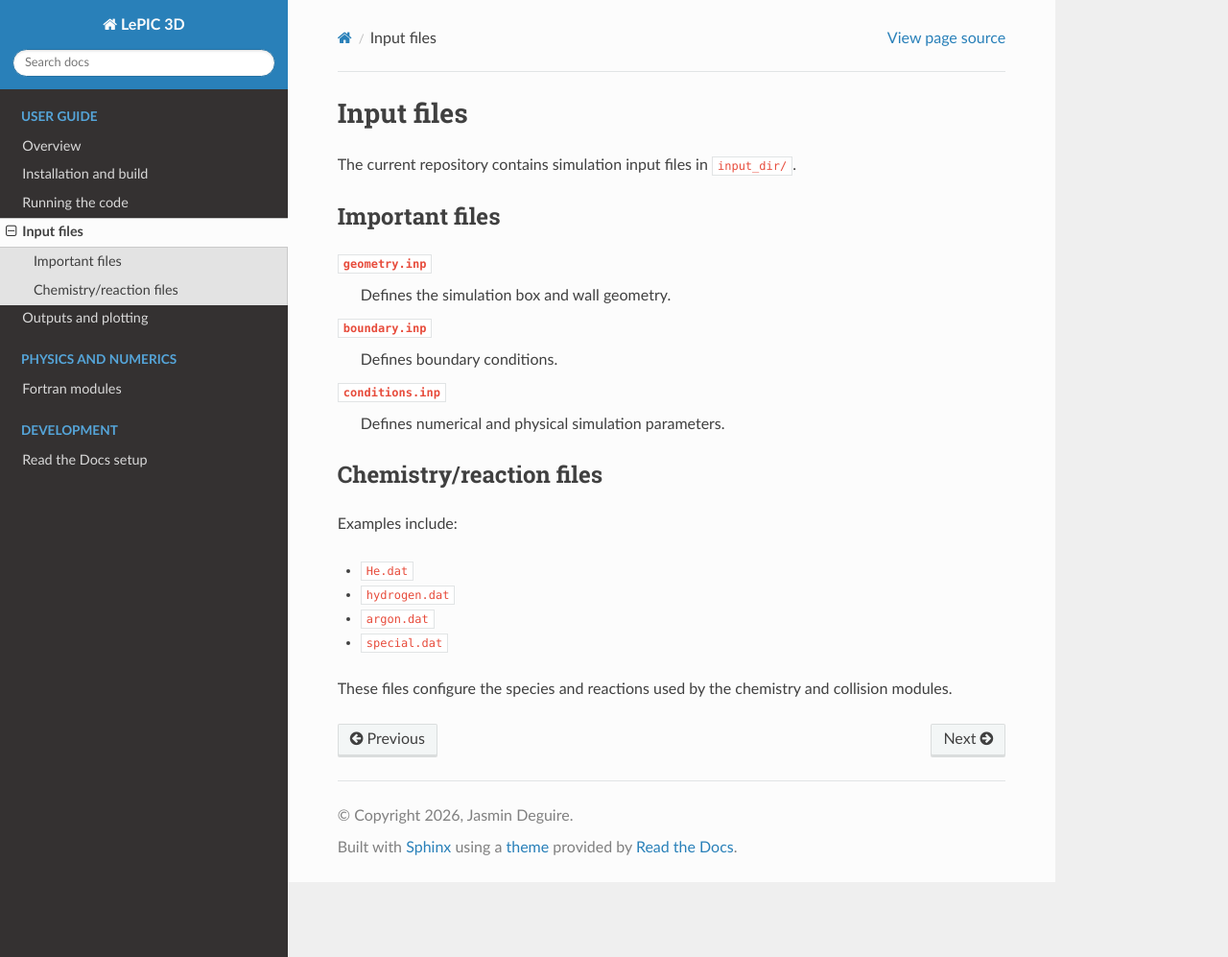
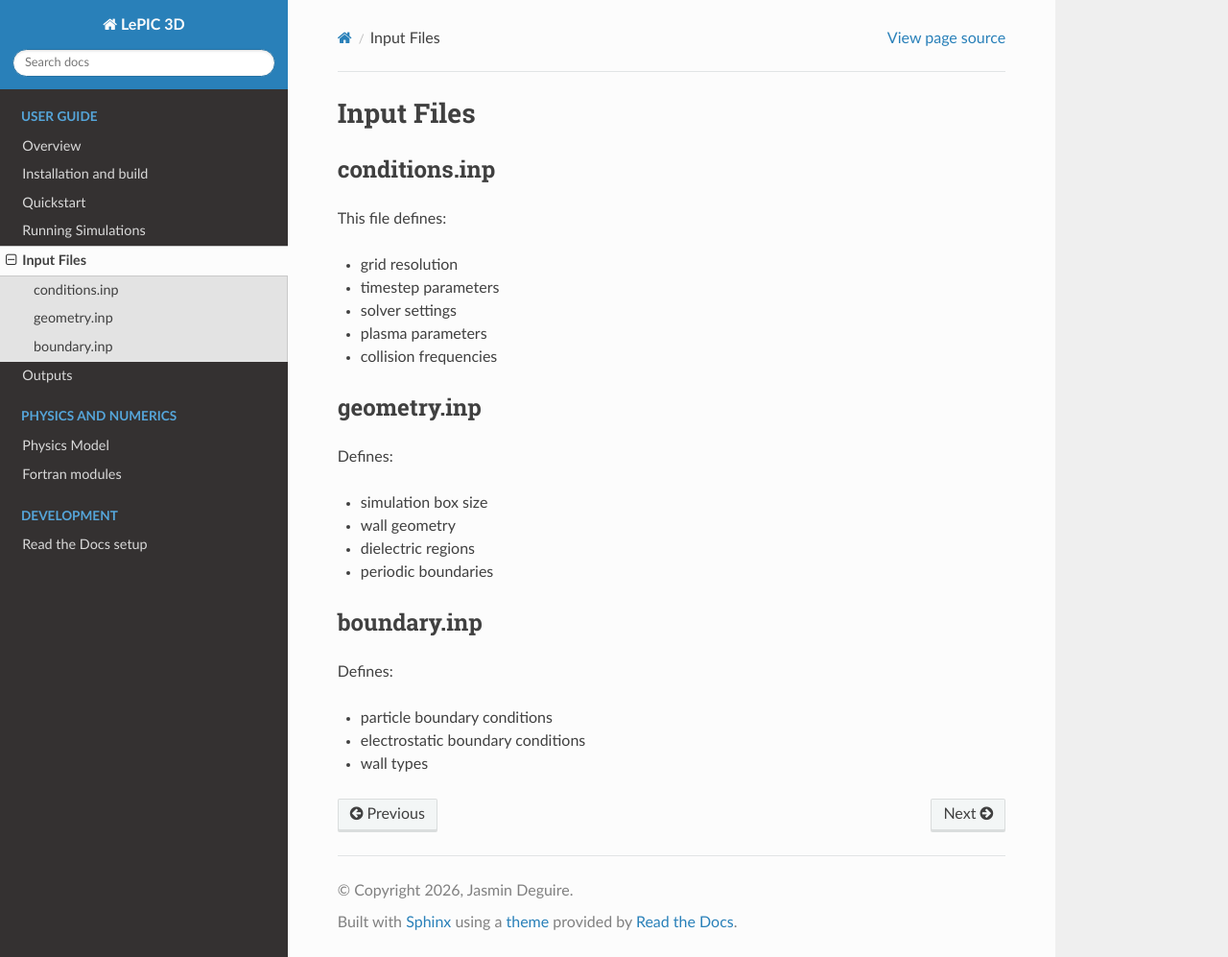
Before and after one commit to JDeguire-DPace/LePIC-I-_3D, a Sphinx documentation site: the page built from docs/inputs.rst, in a window 1280 px wide and 997 px high. Shown: the whole window at 96% size. Built offline with Sphinx 7.4.7 and the Read the Docs theme 3.1.0, drawn with Linux system fonts in a browser that asks for light colours.

```diff
--- a/docs/inputs.rst
+++ b/docs/inputs.rst
@@ -1,28 +1,32 @@
-Input files
+Input Files
 ===========
 
-The current repository contains simulation input files in ``input_dir/``.
+conditions.inp
+--------------
 
-Important files
----------------
+This file defines:
 
-``geometry.inp``
-   Defines the simulation box and wall geometry.
+* grid resolution
+* timestep parameters
+* solver settings
+* plasma parameters
+* collision frequencies
 
-``boundary.inp``
-   Defines boundary conditions.
+geometry.inp
+------------
 
-``conditions.inp``
-   Defines numerical and physical simulation parameters.
+Defines:
 
-Chemistry/reaction files
-------------------------
+* simulation box size
+* wall geometry
+* dielectric regions
+* periodic boundaries
 
-Examples include:
+boundary.inp
+------------
 
-* ``He.dat``
-* ``hydrogen.dat``
-* ``argon.dat``
-* ``special.dat``
+Defines:
 
-These files configure the species and reactions used by the chemistry and collision modules.
+* particle boundary conditions
+* electrostatic boundary conditions
+* wall types
--- a/docs/running.rst
+++ b/docs/running.rst
@@ -1,30 +1,32 @@
-Running the code
-================
+Running Simulations
+===================
 
-Minimal run
+Input Files
 -----------
 
-From the repository root, after building:
+Typical simulations require:
+
+* ``conditions.inp``
+* ``geometry.inp``
+* ``boundary.inp``
+* chemistry files
+* magnetic field maps (optional)
+
+MPI Execution
+-------------
+
+Example:
 
 .. code-block:: bash
 
-   ./build/run_min
+   mpirun -np 4 ./run_min
 
-MPI run with one process
-------------------------
+OpenMP
+------
+
+Example:
 
 .. code-block:: bash
 
-   mpirun -np 1 ./build/run_min
-
-OpenMP threads
---------------
-
-For reproducible debugging, it is often useful to start with one OpenMP thread:
-
-.. code-block:: bash
-
-   export OMP_NUM_THREADS=1
-   mpirun -np 1 ./build/run_min
-
-The number of simulation steps is currently controlled in ``modules/main/main.f90``.
+   export OMP_NUM_THREADS=8
+   ./run_min
```
Also changed, not shown: docs/outputs.rst (+20 -19 lines), docs/overview.rst (+30 -18 lines), docs/physics.rst (+29 -0 lines), docs/quickstart.rst (+43 -0 lines).
